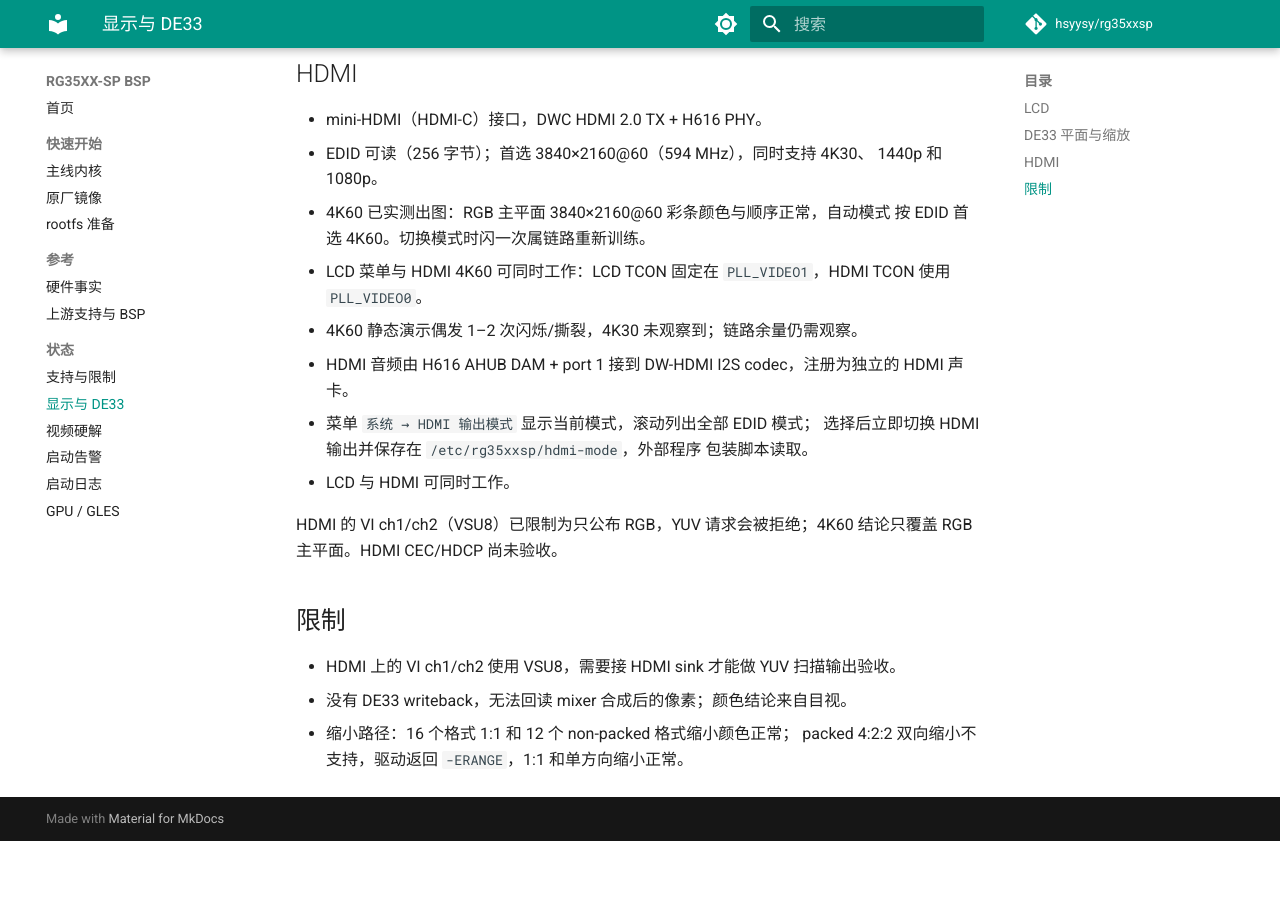
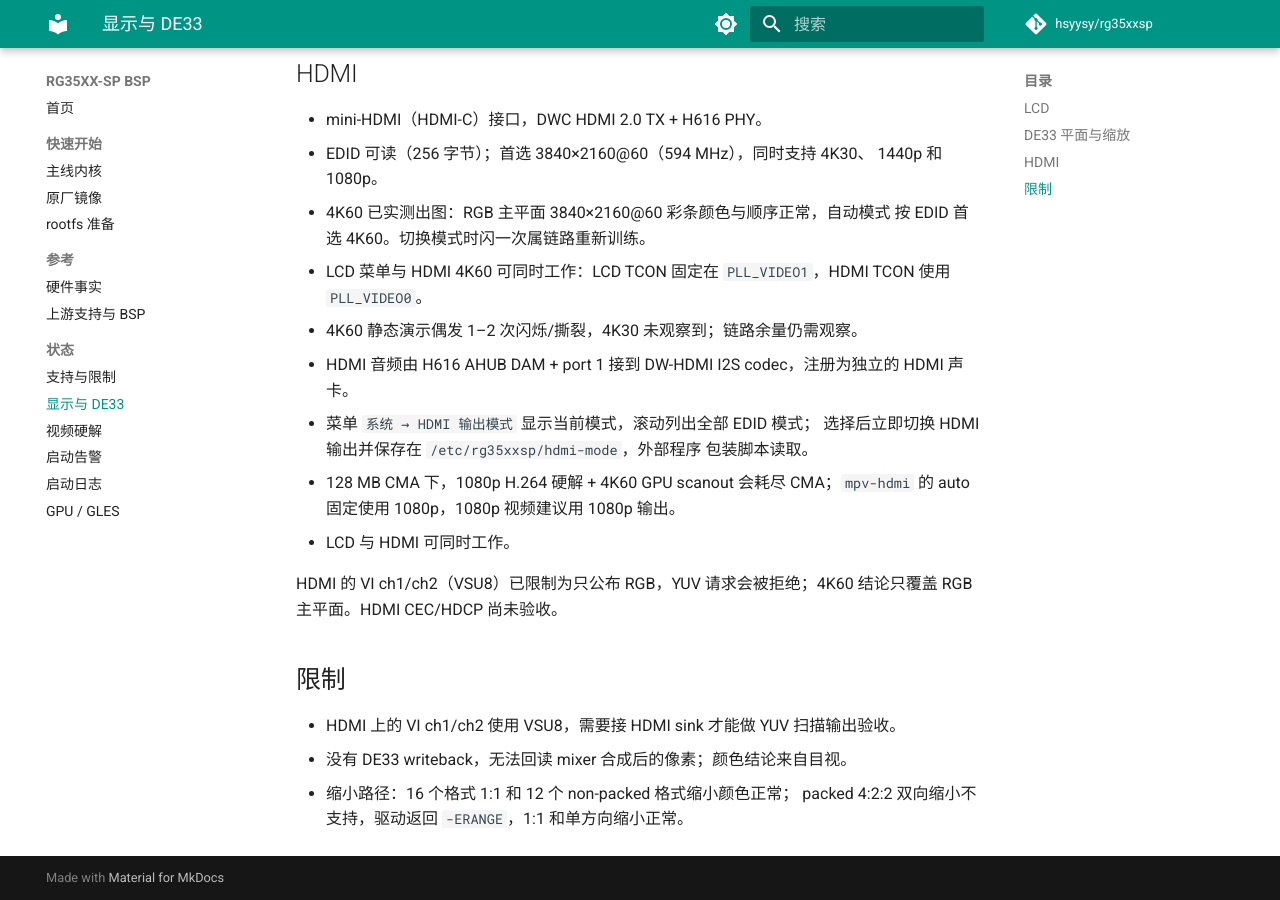
Before and after one commit to hsyysy/rg35xxsp, an MkDocs documentation site: the page built from docs/display.md, in a window 1280 px wide and 900 px high, scrolled down 985 px. Built offline with MkDocs 1.6.1 and Material for MkDocs 9.7.7, drawn with Linux system fonts in a browser that asks for light colours; comment, search, counter and statistics services are not loaded; before the commit the page ends 1826 px from its top, so only the background shows below that.

Commit message:
docs: record the 4K60 video CMA limit and 1080p safe auto

```diff
--- a/docs/display.md
+++ b/docs/display.md
@@ -49,6 +49,8 @@ UI 与 VI 的 RGB 2× 缩放已目视正常。
 - 菜单 `系统 → HDMI 输出模式` 显示当前模式，滚动列出全部 EDID 模式；
   选择后立即切换 HDMI 输出并保存在 `/etc/rg35xxsp/hdmi-mode`，外部程序
   包装脚本读取。
+- 128 MB CMA 下，1080p H.264 硬解 + 4K60 GPU scanout 会耗尽 CMA；`mpv-hdmi`
+  的 auto 固定使用 1080p，1080p 视频建议用 1080p 输出。
 - LCD 与 HDMI 可同时工作。
 
 HDMI 的 VI ch1/ch2（VSU8）已限制为只公布 RGB，YUV 请求会被拒绝；4K60
```
Also changed, not shown: docs/status.md (+1 -1 lines).
